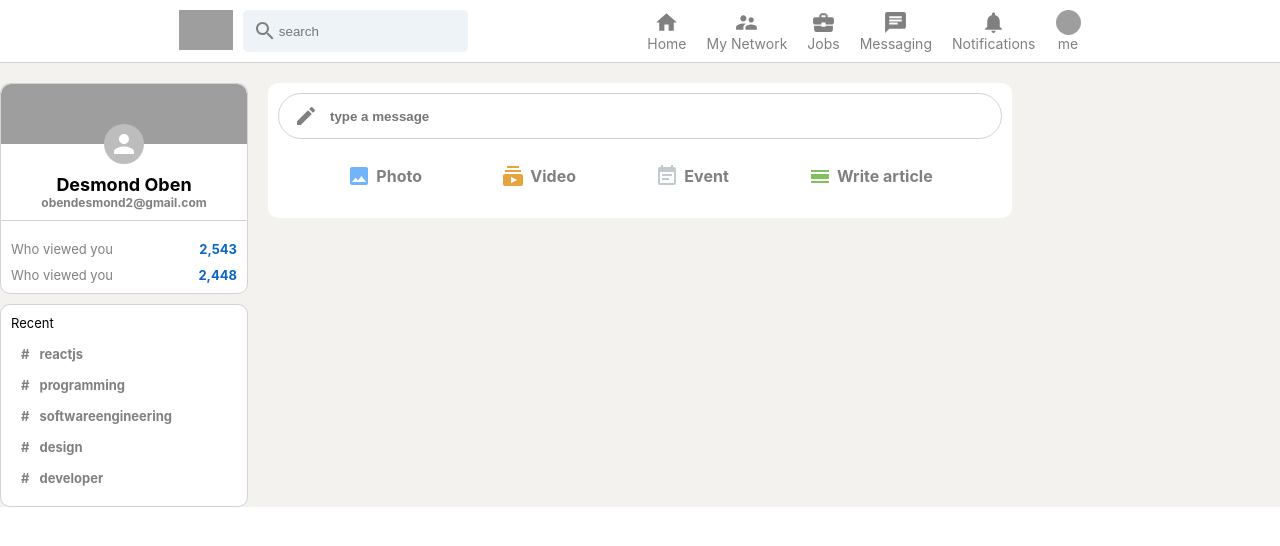
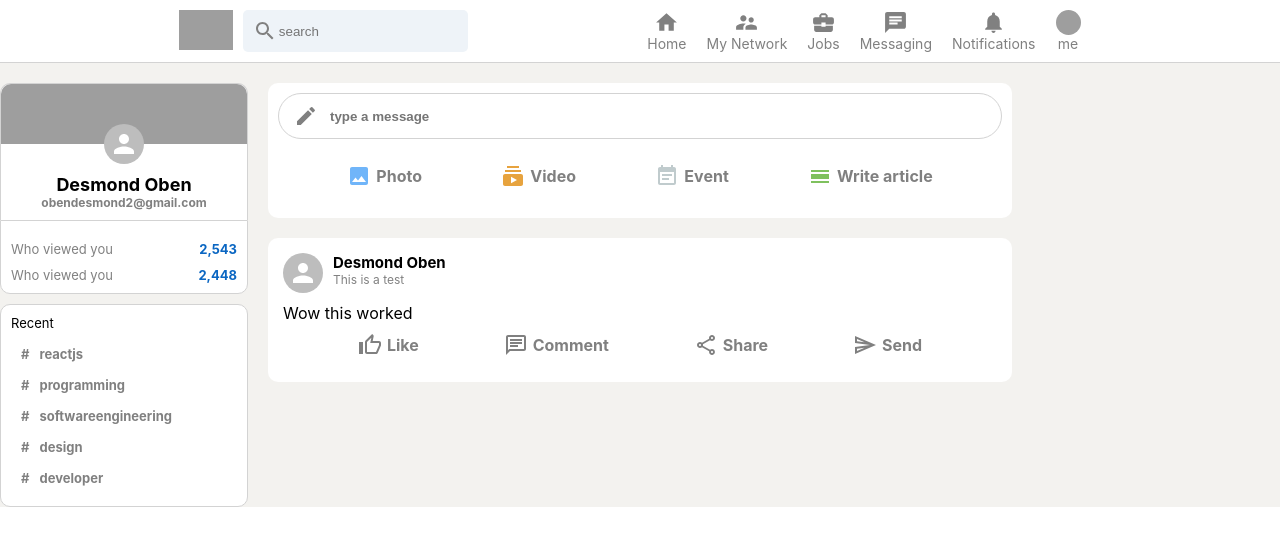
Before and after one commit to obendesmond/joined-app, a React (Create React App) app: page / in a window 1280 px wide. Shown: the top 546 px of the page. Built offline with nearby package versions, Linux system fonts and the light colour scheme; grey boxes are pictures that could not be loaded.

Commit message:
make header sticky, implement sample post

```diff
--- a/src/components/InputOption/InputOption.js
+++ b/src/components/InputOption/InputOption.js
@@ -11,4 +11,8 @@
   );
 }
 
+InputOption.defaultProps = {
+  color: "gray",
+};
+
 export default InputOption;
--- /dev/null
+++ b/src/components/Posts/Post.css
@@ -0,0 +1,34 @@
+.post {
+    background-color: white;
+    padding:15px;
+    margin-bottom: 10px;
+    border-radius: 10px;
+}
+
+.post__header{
+    display: flex;
+    margin-bottom: 10px;
+
+}
+
+.post__info{
+    margin-left: 10px;
+}
+
+.post__info > h2{
+    font-size: 15px;
+}
+
+.post__info > p{
+    font-size: 12px;
+    color:gray;
+}
+
+.post__body{
+    overflow-wrap: break-word;
+}
+
+.post__buttons {
+    display: flex;
+    justify-content: space-evenly;
+}
--- /dev/null
+++ b/src/components/Posts/Post.js
@@ -0,0 +1,38 @@
+import React from "react";
+// compo
+import InputOption from "../InputOption/InputOption";
+
+import { Avatar } from "@mui/material";
+import ThumbUpAltOutlinedIcon from "@mui/icons-material/ThumbUpAltOutlined";
+import ChatOutlinedIcon from "@mui/icons-material/ChatOutlined";
+import ShareOutlinedIcon from "@mui/icons-material/ShareOutlined";
+import SendOutlinedIcon from "@mui/icons-material/SendOutlined";
+
+import "./Post.css";
+
+function Post({ name, description, message, photoUrl }) {
+  return (
+    <div className="post">
+      <div className="post__header">
+        <Avatar />
+        <div className="post__info">
+          <h2>{name}</h2>
+          <p>{description} </p>
+        </div>
+      </div>
+
+      <div className="post__body">
+        <p>{message}</p>
+      </div>
+
+      <div className="post__buttons">
+        <InputOption Icon={ThumbUpAltOutlinedIcon} title="Like" />
+        <InputOption Icon={ChatOutlinedIcon} title="Comment" />
+        <InputOption Icon={ShareOutlinedIcon} title="Share" />
+        <InputOption Icon={SendOutlinedIcon} title="Send" />
+      </div>
+    </div>
+  );
+}
+
+export default Post;
--- a/src/sections/Feed/Feed.js
+++ b/src/sections/Feed/Feed.js
@@ -1,4 +1,4 @@
-import React from "react";
+import React, { useState, useEffect } from "react";
 
 // mui icons
 import CreateIcon from "@mui/icons-material/Create";
@@ -10,8 +10,28 @@
 // components
 import InputOption from "../../components/InputOption/InputOption";
 import "./Feed.css";
+import Post from "../../components/Posts/Post";
 
 function Feed() {
+  const [posts, setPosts] = useState([]);
+
+  useEffect(() => {}, [posts]);
+
+  const sendPost = e => {
+    e.preventDefault();
+    alert("workss...");
+    setPosts([
+      ...posts,
+      {
+        name: "Desmond Oben",
+        description: "This is a test",
+        message: "wow it worked",
+      },
+    ]);
+
+    console.log(posts);
+  };
+
   return (
     <div className="feed">
       <div className="feed__inputContainer">
@@ -19,7 +39,9 @@
           <CreateIcon />
           <form>
             <input type="text" placeholder="type a message" />
-            <button type="submit">Send</button>
+            <button onClick={sendPost} type="submit">
+              Send
+            </button>
           </form>
         </div>
         <div className="feed__inputOptions">
@@ -33,6 +55,20 @@
           />
         </div>
       </div>
+
+      {/* posts */}
+      {posts.map(post => {
+        <Post
+          name={post.name}
+          description={post.description}
+          message={post.message}
+        />;
+      })}
+      <Post
+        name="Desmond Oben"
+        description="This is a test"
+        message="Wow this worked"
+      />
     </div>
   );
 }
--- a/src/sections/Header/Header.css
+++ b/src/sections/Header/Header.css
@@ -1,5 +1,5 @@
 .header {
-    position:static;
+    position: sticky;
     top:0;
     display: flex;
     justify-content: space-evenly;
```
